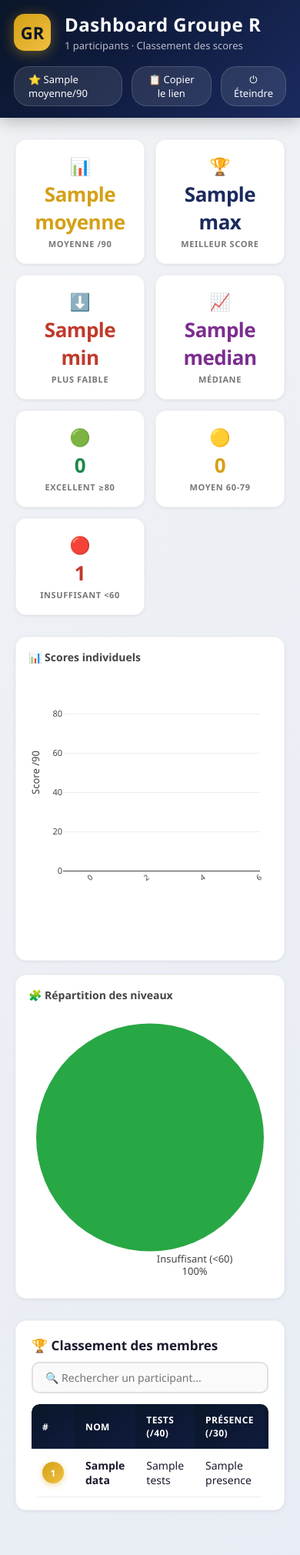
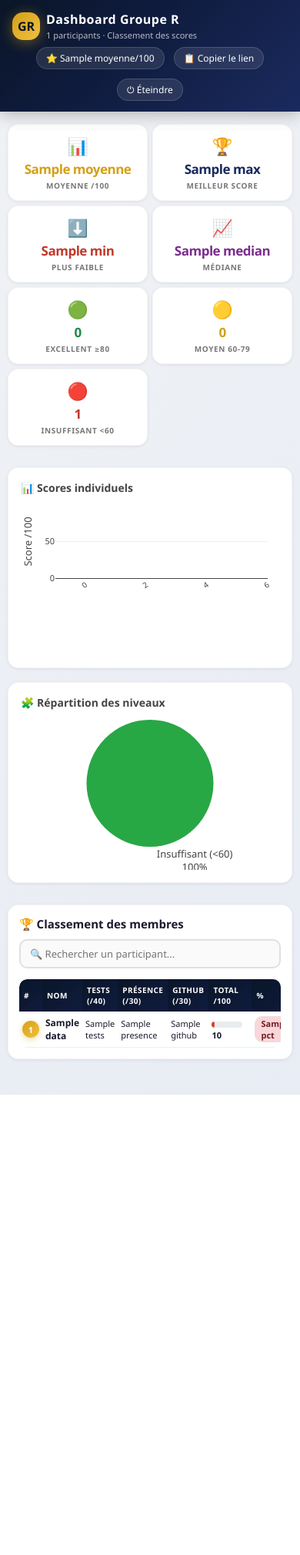
Before and after one commit to Pentestero/gestion-groupe-r, a Flask app: template templates/dashboard.html in a window 390 px wide. Shown: the whole page at 77% size. After the commit the page ends 1422 px from the top, so only its background shows below. Run offline with Flask 3, Linux system fonts and the light colour scheme; the template is opened without the code that fills it: most values are stand-ins (such as "Sample title", 1, 10 or a date in 2020); some libraries are stand-ins or nearby versions.

Commit message:
Score sur 100% + dashboard mobile responsive + design modernisé

```diff
--- a/main.py
+++ b/main.py
@@ -15,7 +15,7 @@ POIDS_GITHUB = 30
 POIDS_PRESENCE = 30
 MAX_SEANCES = 8
 CSV_PATH = "Data/responses.csv"
-SCORE_CAP = 90
+SCORE_CAP = 100
 
 ADJUSTMENTS = {
     "POUHO AMBEP": 60,
--- a/templates/dashboard.html
+++ b/templates/dashboard.html
@@ -210,12 +210,49 @@ tbody tr:nth-child(even) { background:#f8f9fc; }
 .toast.show { opacity:1; transform:translateX(-50%) translateY(0); }
 
 /* ===== RESPONSIVE ===== */
-@media(max-width:900px){ .charts-row { grid-template-columns:1fr; } .stats-grid { grid-template-columns:repeat(3,1fr); } .detail-grid { grid-template-columns:1fr; } }
-@media(max-width:600px){
-  .header { padding:15px 18px; flex-wrap:wrap; }
-  .header-right { width:100%; justify-content:flex-end; }
-  .stats-grid { grid-template-columns:repeat(2,1fr); }
-  .search-box { width:100%; }
+@media(max-width:900px){
+  .charts-row { grid-template-columns:1fr; }
+  .stats-grid { grid-template-columns:repeat(3,1fr); }
+  .detail-grid { grid-template-columns:1fr; }
+  .chart-card .plot { height:300px; }
+}
+@media(max-width:700px){
+  .header { padding:14px 16px; flex-wrap:wrap; gap:8px; }
+  .header h1 { font-size:18px; }
+  .header-right { width:100%; justify-content:center; flex-wrap:wrap; }
+  .badge { font-size:12px; padding:5px 12px; }
+  .share-btn, .stop-btn { font-size:12px; padding:5px 12px; }
+  .logo { width:36px; height:36px; font-size:16px; }
+  .stats-grid { grid-template-columns:repeat(2,1fr); gap:8px; }
+  .stat-card { padding:12px 8px; }
+  .stat-card .value { font-size:20px; }
+  .stat-card .label { font-size:10px; }
+  .container { padding:16px 10px; }
+  .card { padding:14px; }
+  .card-top h2 { font-size:15px; }
+  .search-box { width:100%; font-size:13px; padding:8px 12px; }
+  table { font-size:12px; }
+  thead th, tbody td { padding:7px 6px; }
+  tbody td:nth-child(2) strong { font-size:12px !important; }
+  .rank { width:22px; height:22px; font-size:11px; }
+  .score-bar-wrap { width:60px; }
+  .pct-badge { font-size:11px; padding:2px 8px; }
+  .details-btn { font-size:11px; padding:3px 8px; }
+  .chart-card .plot { height:250px; }
+  .modal { padding:20px 16px; }
+  .detail-item { padding:8px 10px; }
+  .detail-item .val { font-size:14px; }
+}
+@media(max-width:450px){
+  .stats-grid { grid-template-columns:1fr 1fr; gap:6px; }
+  .stat-card .value { font-size:17px; }
+  thead th { font-size:10px; }
+  tbody td { font-size:11px; padding:6px 4px; }
+  .score-bar-wrap { width:40px; }
+  .chart-card .plot { height:200px; }
+  .header h1 { font-size:16px; }
+  .header .subtitle { font-size:11px; }
+  .modal { max-width:100%; border-radius:12px; margin:10px; }
 }
 </style>
 </head>
@@ -228,7 +265,7 @@ tbody tr:nth-child(even) { background:#f8f9fc; }
     <div class="subtitle">{{ stats.count }} participants · Classement des scores</div>
   </div>
   <div class="header-right">
-    <div class="badge">⭐ {{ stats.moyenne }}/90</div>
+    <div class="badge">⭐ {{ stats.moyenne }}/100</div>
     <button class="share-btn" onclick="copyLink()">📋 Copier le lien</button>
     <button class="stop-btn" onclick="showStopModal()">⏻ Éteindre</button>
   </div>
@@ -244,7 +281,7 @@ tbody tr:nth-child(even) { background:#f8f9fc; }
   {% endfor %}
 
   <div class="stats-grid">
-    <div class="stat-card gold"><div class="icon">📊</div><div class="value">{{ stats.moyenne }}</div><div class="label">Moyenne /90</div></div>
+    <div class="stat-card gold"><div class="icon">📊</div><div class="value">{{ stats.moyenne }}</div><div class="label">Moyenne /100</div></div>
     <div class="stat-card blue"><div class="icon">🏆</div><div class="value">{{ stats.max }}</div><div class="label">Meilleur score</div></div>
     <div class="stat-card red"><div class="icon">⬇️</div><div class="value">{{ stats.min }}</div><div class="label">Plus faible</div></div>
     <div class="stat-card purple"><div class="icon">📈</div><div class="value">{{ stats.median }}</div><div class="label">Médiane</div></div>
@@ -272,7 +309,7 @@ tbody tr:nth-child(even) { background:#f8f9fc; }
             <th>Tests (/40)</th>
             <th>Présence (/30)</th>
             <th>GitHub (/30)</th>
-            <th>Total /90</th>
+            <th>Total /100</th>
             <th>%</th>
             <th></th>
           </tr>
@@ -290,7 +327,7 @@ tbody tr:nth-child(even) { background:#f8f9fc; }
             <td>{{ d.presence }}</td>
             <td>{{ d.github }}</td>
             <td>
-              <div class="score-bar-wrap"><div class="score-bar-fill {{ bar_cls }}" style="width:{{ d.total / 90 * 100 }}%"></div></div>
+              <div class="score-bar-wrap"><div class="score-bar-fill {{ bar_cls }}" style="width:{{ d.total }}%"></div></div>
               <strong>{{ d.total }}</strong>
             </td>
             <td><span class="pct-badge {{ cls }}">{{ d.pct }}</span></td>
@@ -346,13 +383,13 @@ Plotly.newPlot('chartBar', [{
   text: sortedBar.map(d => d.pct),
   textposition: 'outside',
   textfont: {size:11},
-  hovertemplate: '<b>%{x}</b><br>Total: %{y}/90<br>%{text}<extra></extra>'
+  hovertemplate: '<b>%{x}</b><br>Total: %{y}/100<br>%{text}<extra></extra>'
 }], {
   margin: { l:45, r:15, t:5, b:100 },
   plot_bgcolor: 'rgba(0,0,0,0)',
   paper_bgcolor: 'rgba(0,0,0,0)',
   font: { family:'Segoe UI,sans-serif', size:11 },
-  yaxis: { range:[0,100], gridcolor:'#eee', title:'Score /90' },
+  yaxis: { range:[0,100], gridcolor:'#eee', title:'Score /100' },
   xaxis: { tickangle:-35, tickfont:{size:10} }
 }, { responsive:true, displayModeBar:false });
 
@@ -396,7 +433,7 @@ function showDetails(name) {
   html += '<div class="detail-item"><div class="lbl">Tests (/40)</div><div class="val '+scoreCls+'">'+d.tests+'</div></div>';
   html += '<div class="detail-item"><div class="lbl">Présence (/30)</div><div class="val '+scoreCls+'">'+d.presence+'</div></div>';
   html += '<div class="detail-item"><div class="lbl">GitHub (/30)</div><div class="val '+scoreCls+'">'+d.github+'</div></div>';
-  html += '<div class="detail-item"><div class="lbl">Total (/90)</div><div class="val '+scoreCls+'">'+d.total+'</div></div>';
+  html += '<div class="detail-item"><div class="lbl">Total (/100)</div><div class="val '+scoreCls+'">'+d.total+'</div></div>';
   html += '<div class="detail-item"><div class="lbl">Pourcentage</div><div class="val '+scoreCls+'">'+d.pct+'</div></div>';
   html += '<div class="detail-item"><div class="lbl">Email</div><div class="val" style="font-size:13px;font-weight:400;">'+(d.email||'—')+'</div></div>';
   if (d.matricule) html += '<div class="detail-item full"><div class="lbl">Matricule</div><div class="val">'+d.matricule+'</div></div>';
```
Also changed, not shown: 2 other files.
